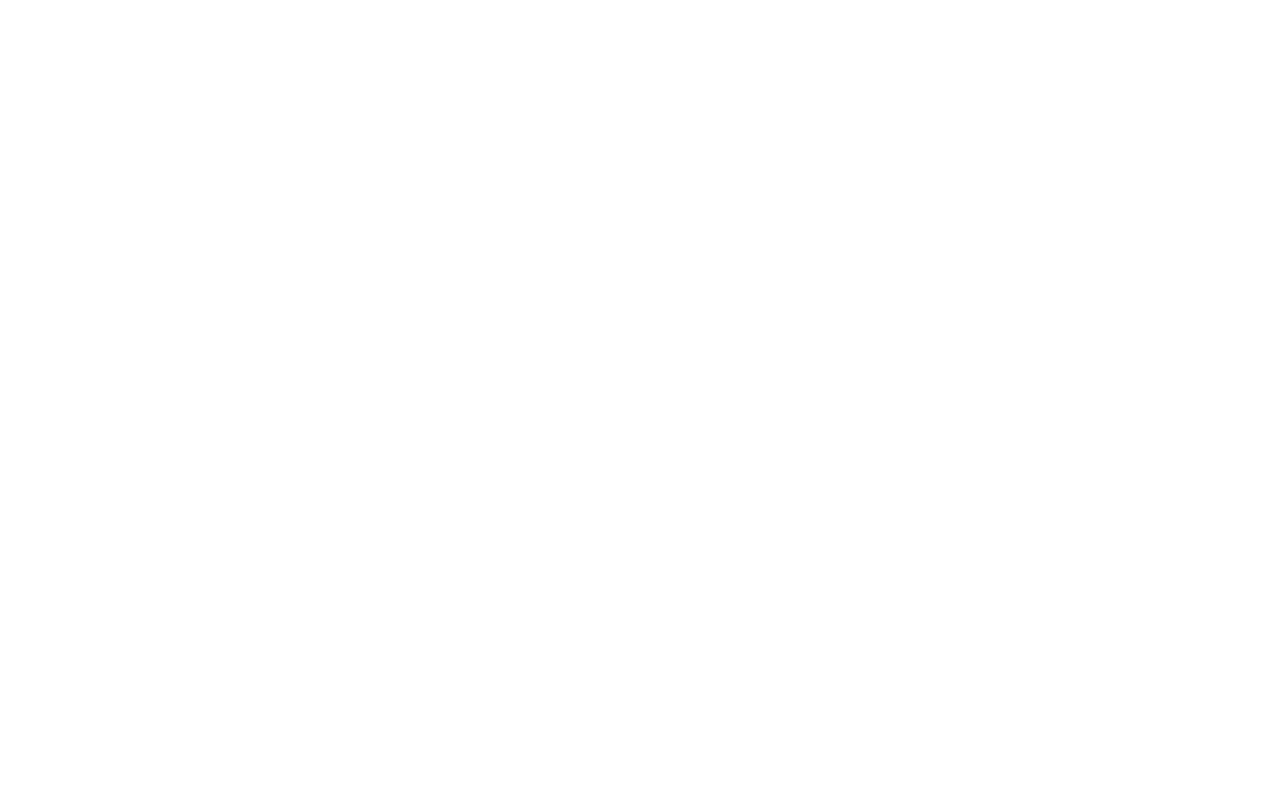
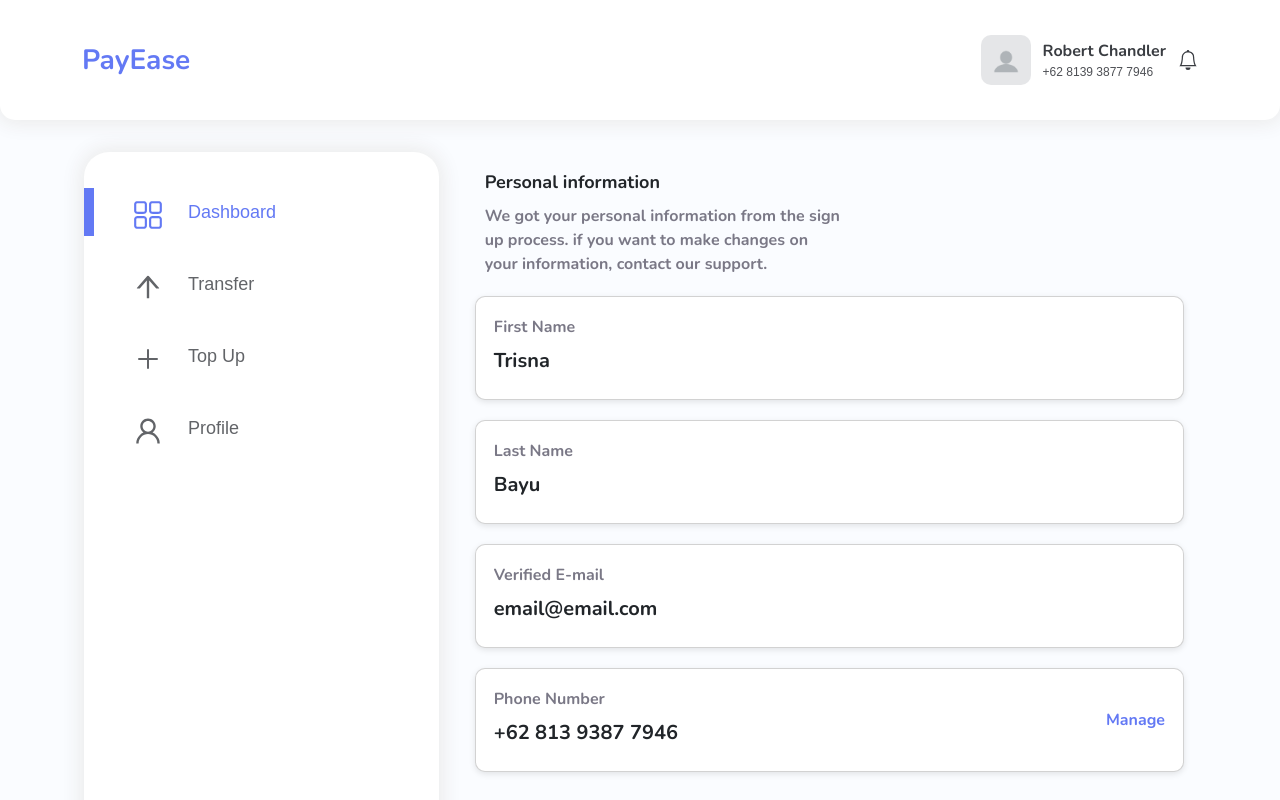
Before and after one commit to othernima08/payease-fe, a React (Vite) app: page /profile-information in a window 1280 px wide. Before the commit this address had no page. Shown: the top 800 px of the page. Built offline with nearby package versions, Linux system fonts and the light colour scheme; a web font is replaced by a local one.

Commit message:
profile page

```diff
--- a/src/Router.jsx
+++ b/src/Router.jsx
@@ -9,6 +9,7 @@
 import ResetPassword from './pages/auth/login/reset-password'
 import Success from './pages/auth/register/pinsuccess'
 import Profile from './pages/profile/profile-information/Index'
+import ProfilePage from './pages/profile/profile page/Index'
 
 const Router = () => {
     return (
@@ -21,7 +22,9 @@
                 <Route exact path="/pin-success" element={<Success />} />
                 <Route exact path="/create-password" element={<CreatePassword />} />
                 <Route exact path="/reset-password" element={<ResetPassword />} />
-                <Route exact path="/profile" element={<Profile />} />
+                <Route exact path="/profile-information" element={<Profile />} />
+                <Route exact path="/profile" element={<ProfilePage />} />
+
             </Routes>
         </BrowserRouter>
     )
--- a/src/components/profile/Index.jsx
+++ b/src/components/profile/Index.jsx
@@ -1,79 +1,14 @@
 import React from 'react'
-import './profile.css'
-import { Card, Col, Container, Row } from 'react-bootstrap'
-import axios from 'axios'
-// import { FontAwesomeIcon } from "@fortawesome/react-fontawesome";
-// import { faTrash } from "@fortawesome/free-solid-svg-icons";
+import { Container, Button } from 'react-bootstrap'
 
-const ProfileComponent = () => {
+function ProfilePageComponent() {
   return (
-    <Container className='profile-container'>
-
-      <Row>
-        <Col>
-          <div className='personal-information'>
-            <h4>Personal information</h4>
-            <p className='text-profile'>We got your personal information from the sign <br />up process. if you want to make changes on <br />your information, contact our support.</p>
-          </div>
-        </Col>
-      </Row>
-      <Row>
-        <Col md={12}>
-          <Card className="profile-card">
-            <Card.Body>
-              <div className="profile-details">
-                <div className="profile-info">
-                  <p className='text-profile'>First Name</p>
-                  <h5>Trisna</h5>
-                </div>
-              </div>
-            </Card.Body>
-          </Card>
-        </Col>
-        <Col md={12}>
-          <Card className="profile-card">
-            <Card.Body>
-              <div className="profile-details">
-                <div className="profile-info">
-                  <p className='text-profile'>Last Name</p>
-                  <h5>Bayu</h5>
-                </div>
-              </div>
-            </Card.Body>
-          </Card>
-        </Col>
-        <Col md={12}>
-          <Card className="profile-card">
-            <Card.Body>
-              <div className="profile-details">
-                <div className="pforile-info">
-                  <p className='text-profile'>Verified E-mail</p>
-                  <h5>email@email.com</h5>
-                </div>
-              </div>
-            </Card.Body>
-          </Card>
-        </Col>
-        <Col md={12}>
-          <Card className="profile-card">
-            <Card.Body>
-              <div className="profile-details">
-                <div className="profile-info">
-                  <p className='text-profile'>Phone Number</p>
-                  <h5>+62 813 9387 7946</h5>
-                </div>
-                <div className="manage-profile">
-                  <a className='manage-button' onClick={()=>{}} > Manage</a>
-                  {/* <FontAwesomeIcon icon={faTrash} className="delete-icon" /> */}
-                </div>
-              </div>
-            </Card.Body>
-          </Card>
-        </Col>
-      </Row>
+    <Container>
+        <Button className="d-grid gap-4 mt-5" type="submit" size="lg" style={{ backgroundColor: "#6379F4", borderColor: "#6379F4" }} >
+        Change Password
+        </Button>
     </Container>
-
   )
 }
 
-export default ProfileComponent
+export default ProfilePageComponent
--- /dev/null
+++ b/src/components/profile/profileInformation/Index.jsx
@@ -0,0 +1,79 @@
+import React from 'react'
+import './profile.css'
+import { Card, Col, Container, Row } from 'react-bootstrap'
+import axios from 'axios'
+// import { FontAwesomeIcon } from "@fortawesome/react-fontawesome";
+// import { faTrash } from "@fortawesome/free-solid-svg-icons";
+
+const ProfileComponent = () => {
+  return (
+    <Container className='profile-container'>
+
+      <Row>
+        <Col>
+          <div className='personal-information'>
+            <h4>Personal information</h4>
+            <p className='text-profile'>We got your personal information from the sign <br />up process. if you want to make changes on <br />your information, contact our support.</p>
+          </div>
+        </Col>
+      </Row>
+      <Row>
+        <Col md={12}>
+          <Card className="profile-card">
+            <Card.Body>
+              <div className="profile-details">
+                <div className="profile-info">
+                  <p className='text-profile'>First Name</p>
+                  <h5>Trisna</h5>
+                </div>
+              </div>
+            </Card.Body>
+          </Card>
+        </Col>
+        <Col md={12}>
+          <Card className="profile-card">
+            <Card.Body>
+              <div className="profile-details">
+                <div className="profile-info">
+                  <p className='text-profile'>Last Name</p>
+                  <h5>Bayu</h5>
+                </div>
+              </div>
+            </Card.Body>
+          </Card>
+        </Col>
+        <Col md={12}>
+          <Card className="profile-card">
+            <Card.Body>
+              <div className="profile-details">
+                <div className="pforile-info">
+                  <p className='text-profile'>Verified E-mail</p>
+                  <h5>email@email.com</h5>
+                </div>
+              </div>
+            </Card.Body>
+          </Card>
+        </Col>
+        <Col md={12}>
+          <Card className="profile-card">
+            <Card.Body>
+              <div className="profile-details">
+                <div className="profile-info">
+                  <p className='text-profile'>Phone Number</p>
+                  <h5>+62 813 9387 7946</h5>
+                </div>
+                <div className="manage-profile">
+                  <a className='manage-button' onClick={()=>{}} > Manage</a>
+                  {/* <FontAwesomeIcon icon={faTrash} className="delete-icon" /> */}
+                </div>
+              </div>
+            </Card.Body>
+          </Card>
+        </Col>
+      </Row>
+    </Container>
+
+  )
+}
+
+export default ProfileComponent
--- a/src/pages/profile/profile page/Index.jsx
+++ b/src/pages/profile/profile page/Index.jsx
@@ -0,0 +1,13 @@
+import React from 'react'
+import AfterLoginLayout from '../../../layout/afterLogin'
+import ProfilePageComponent from '../../../components/profile/Index'
+
+const ProfilePage = () => {
+  return (
+    <AfterLoginLayout>
+        <ProfilePageComponent/>
+    </AfterLoginLayout>
+  )
+}
+
+export default ProfilePage
--- a/src/pages/profile/profile-information/Index.jsx
+++ b/src/pages/profile/profile-information/Index.jsx
@@ -1,5 +1,5 @@
 import React from 'react'
-import ProfileComponent from '../../../components/profile/Index'
+import ProfileComponent from '../../../components/profile/profileInformation/Index'
 import AfterLoginLayout from '../../../layout/afterLogin'
 
 const Profile = () => {
```
Also changed, not shown: src/components/profile/profileInformation/profile.css (renamed from src/components/profile/profile.css).
